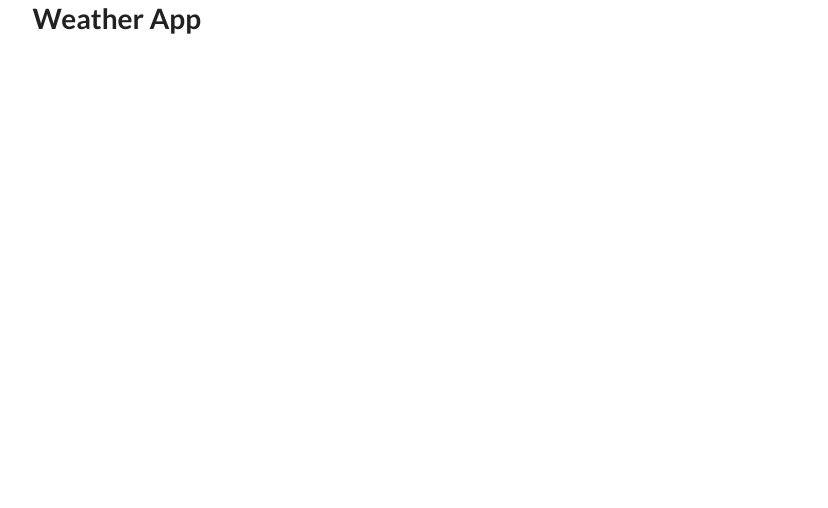
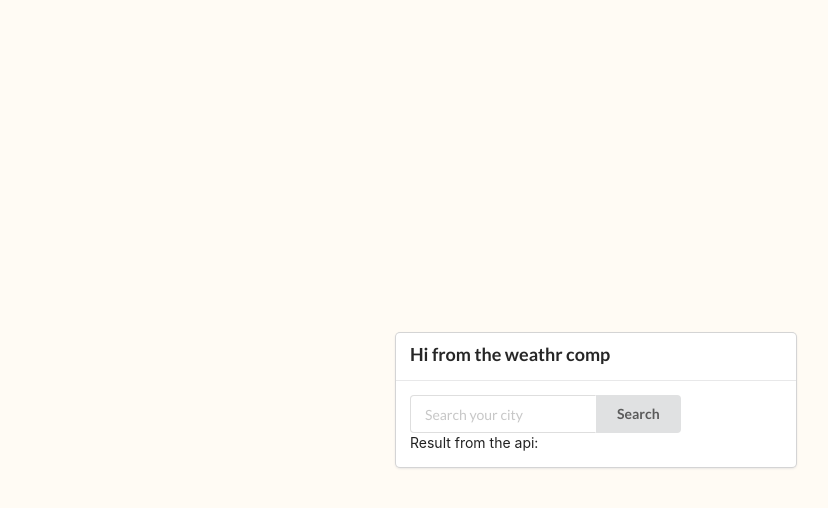
Before and after one commit to tesshuang/weather-app, a React (Create React App) app: page / in a window 1280 px wide. Shown: the top 508 px of the page, without its empty margins (44-872 px from the left). Built offline with nearby package versions, Linux system fonts and the light colour scheme.

Commit message:
Added Weather comp and style

```diff
--- a/src/App.js
+++ b/src/App.js
@@ -1,9 +1,10 @@
 import React from 'react';
+import Weather from './components/Weather'
 
 function App() {
   return (
-    <div className="ui container">
-      <h1>Weather App</h1>
+    <div className='ui app'>
+      <Weather />
     </div>
   );
 }
--- /dev/null
+++ b/src/components/Weather.js
@@ -0,0 +1,54 @@
+import React from 'react'
+
+export default class Weather extends React.Component {
+  constructor(props) {
+    super(props);
+
+    this.state = {
+      value: ''
+    }
+
+    this.handleChange = this.handleChange.bind(this)
+    this.handleSearch = this.handleSearch.bind(this)
+  }
+
+  handleChange(e) {
+    console.log(e.target.value);
+
+    this.setState({
+      value: e.target.value
+    })
+  }
+
+  handleSearch(e) {
+    e.preventDefault();
+
+  }
+  render() {
+    return(
+      <div className='ui card weather'>
+        <div className='content'>
+          <div className='header'>Hi from the weathr comp</div>
+        </div>
+        <div className='content'>
+          <form className='ui action input' onSubmit={this.handleSearch}>
+            <input
+              type='text'
+              placeholder='Search your city'
+              onChange={this.handleChange} />
+            <button
+              type='submit'
+              className='ui button'
+              >
+                Search
+            </button>
+          </form>
+          <div>
+            <p>Result from the api:</p>
+          </div>
+        </div>
+
+      </div>
+    )
+  }
+}
--- a/src/index.css
+++ b/src/index.css
@@ -1,3 +1,7 @@
+:root {
+  --bg: #fffbf4;
+}
+
 body {
   margin: 0;
   font-family: -apple-system, BlinkMacSystemFont, 'Segoe UI', 'Roboto', 'Oxygen',
@@ -5,9 +9,22 @@ body {
     sans-serif;
   -webkit-font-smoothing: antialiased;
   -moz-osx-font-smoothing: grayscale;
+  background-color: var(--bg);
 }
 
 code {
   font-family: source-code-pro, Menlo, Monaco, Consolas, 'Courier New',
     monospace;
 }
+
+.app {
+  height: 100vh;
+  display: flex;
+  justify-content: center;
+  align-items: center;
+}
+
+.weather {
+  min-width: 400px;
+  padding: 2.5rem;
+}
```
